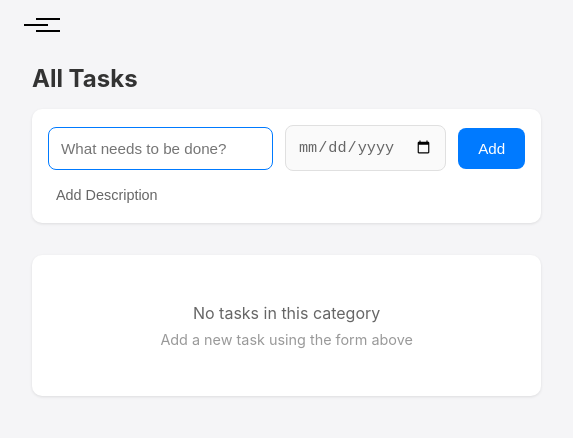
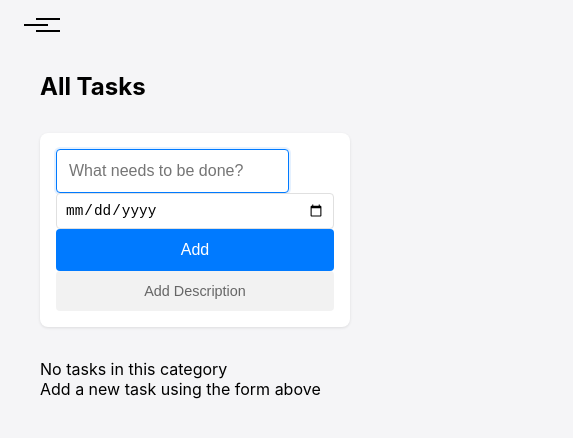
Before and after one commit to richard-test-account/todo, a React (Create React App) app: page / in a window 390 px wide. Shown: the top 438 px of the page, 573 px wide, since content can reach past the window. Built offline with nearby package versions, Linux system fonts and the light colour scheme.

Commit message:
style: improve mobile form layout and responsiveness

```diff
--- a/src/components/CategoryView.css
+++ b/src/components/CategoryView.css
@@ -1,6 +1,7 @@
 .category-view {
   max-width: 800px;
   margin: 0 auto;
+  padding: 1rem;
 }
 
 .category-header {
@@ -10,52 +11,66 @@
 .category-title {
   display: flex;
   align-items: center;
-  gap: 8px;
-  margin: 0 0 1rem;
+  gap: 0.75rem;
+  margin: 0 0 2rem 0;
   font-size: 1.5rem;
-  color: #333;
+  color: var(--text-primary);
 }
 
 .category-emoji {
-  font-size: 1.2em;
-  line-height: 1;
+  font-size: 1.5rem;
 }
 
 .todo-form {
-  background: white;
-  padding: 1rem;
-  border-radius: 10px;
+  background: var(--input-bg);
+  padding: 1.5rem;
+  border-radius: 8px;
+  margin-bottom: 2rem;
   box-shadow: 0 1px 3px rgba(0, 0, 0, 0.1);
-  margin-bottom: 1.5rem;
 }
 
-.input-group {
+.form-row {
   display: flex;
-  gap: 0.75rem;
-  align-items: center;
-  margin-bottom: 0.75rem;
+  gap: 0.5rem;
+  margin-bottom: 0.5rem;
 }
 
 .todo-input {
   flex: 1;
   padding: 0.75rem;
-  border: 1px solid #e0e0e0;
-  border-radius: 8px;
-  font-size: 0.95rem;
-  transition: all 0.2s ease;
-  background: #fafafa;
+  border: 1px solid var(--border-color);
+  border-radius: 4px;
+  font-size: 1rem;
+  background: var(--input-bg);
+  color: var(--text-primary);
 }
 
 .todo-input:focus {
   outline: none;
-  border-color: #007AFF;
-  background: white;
+  border-color: var(--primary-color);
+  box-shadow: 0 0 0 2px var(--primary-color-light);
+}
+
+.add-button {
+  padding: 0.75rem 1.5rem;
+  background: var(--primary-color);
+  color: white;
+  border: none;
+  border-radius: 4px;
+  font-size: 1rem;
+  cursor: pointer;
+  transition: background-color 0.2s ease;
+  white-space: nowrap;
+}
+
+.add-button:hover {
+  background: var(--primary-color-dark);
 }
 
 .form-actions {
   display: flex;
-  gap: 1rem;
-  margin-top: 0.5rem;
+  gap: 0.5rem;
+  flex-wrap: wrap;
   align-items: center;
 }
 
@@ -64,15 +79,33 @@
   border: none;
   color: var(--text-secondary);
   font-size: 0.9rem;
-  padding: 0.25rem 0.5rem;
+  padding: 0.5rem;
   cursor: pointer;
   border-radius: 4px;
   transition: all 0.2s ease;
+  white-space: nowrap;
 }
 
 .toggle-description-button:hover {
   background: var(--hover-color);
   color: var(--text-primary);
+}
+
+.date-input {
+  padding: 0.5rem;
+  border: 1px solid var(--border-color);
+  border-radius: 4px;
+  font-size: 0.9rem;
+  background: var(--input-bg);
+  color: var(--text-primary);
+  flex: 1;
+  min-width: 120px;
+}
+
+.date-input:focus {
+  outline: none;
+  border-color: var(--primary-color);
+  box-shadow: 0 0 0 2px var(--primary-color-light);
 }
 
 .description-input {
@@ -98,269 +131,209 @@
   background: #f5f5f5;
 }
 
-.date-input {
-  padding: 0.75rem;
-  border: 1px solid #e0e0e0;
-  border-radius: 8px;
-  font-size: 0.95rem;
-  color: #666;
-  min-width: 140px;
-  background: #fafafa;
-}
-
-.date-input:focus {
-  outline: none;
-  border-color: #007AFF;
-  background: white;
-}
-
-.add-button {
-  padding: 0.75rem 1.25rem;
-  background: #007AFF;
-  color: white;
-  border: none;
-  border-radius: 8px;
-  font-size: 0.95rem;
-  cursor: pointer;
-  transition: all 0.2s ease;
-  white-space: nowrap;
-  font-weight: 500;
-}
-
-.add-button:hover {
-  background: #0066cc;
-}
-
-.category-content {
-  background: white;
-  border-radius: 10px;
-  box-shadow: 0 1px 3px rgba(0, 0, 0, 0.1);
-  overflow: hidden;
-}
-
-.empty-state {
-  text-align: center;
-  padding: 3rem 1rem;
-  color: #666;
-}
-
-.empty-message {
-  font-size: 1rem;
-  margin-bottom: 0.5rem;
-  color: #666;
-}
-
-.empty-hint {
-  font-size: 0.9rem;
-  color: #999;
-}
-
-.todo-list {
-  list-style: none;
-  padding: 0;
-  margin: 0;
+.todos-list {
+  display: flex;
+  flex-direction: column;
+  gap: 0.5rem;
 }
 
 .todo-item {
-  border-bottom: 1px solid #f0f0f0;
+  background: white;
+  border-radius: 8px;
+  padding: 1rem;
+  box-shadow: 0 1px 3px rgba(0, 0, 0, 0.1);
   transition: all 0.2s ease;
 }
 
-.todo-item:last-child {
-  border-bottom: none;
-}
-
 .todo-item:hover {
-  background: #fafafa;
+  box-shadow: 0 2px 5px rgba(0, 0, 0, 0.15);
 }
 
 .todo-main {
   display: flex;
-  align-items: center;
-  padding: 0.875rem 1rem;
+  align-items: flex-start;
+  gap: 0.75rem;
+}
+
+.todo-checkbox {
+  margin-top: 0.25rem;
+  width: 18px;
+  height: 18px;
+  cursor: pointer;
 }
 
 .todo-content {
   flex: 1;
   display: flex;
-  align-items: center;
-  gap: 0.5rem;
+  flex-direction: column;
+  gap: 0.25rem;
 }
 
-.todo-checkbox {
-  margin-right: 0.75rem;
-  width: 18px;
-  height: 18px;
+.todo-text {
+  font-size: 1rem;
+  color: var(--text-primary);
+  word-break: break-word;
+}
+
+.todo-date {
+  font-size: 0.85rem;
+  color: var(--text-secondary);
+}
+
+.todo-actions {
+  display: flex;
+  gap: 0.5rem;
+  align-items: center;
+}
+
+.edit-button,
+.delete-button {
+  background: none;
+  border: none;
+  padding: 0.25rem;
   cursor: pointer;
+  color: var(--text-secondary);
+  font-size: 1rem;
+  line-height: 1;
   border-radius: 4px;
-  border: 1px solid #ccc;
-  appearance: none;
-  -webkit-appearance: none;
-  background: white;
   transition: all 0.2s ease;
 }
 
-.todo-checkbox:checked {
-  background: #007AFF;
-  border-color: #007AFF;
-  position: relative;
+.edit-button:hover {
+  color: var(--edit-color);
+  background: var(--hover-color);
 }
 
-.todo-checkbox:checked::after {
-  content: '✓';
-  position: absolute;
-  color: white;
-  font-size: 12px;
-  top: 50%;
-  left: 50%;
-  transform: translate(-50%, -50%);
-}
-
-.todo-text {
-  font-size: 0.95rem;
-  color: #333;
-  line-height: 1.4;
-}
-
-.todo-item.completed .todo-text {
-  color: #999;
-  text-decoration: line-through;
-}
-
-.expand-button {
-  background: none;
-  border: none;
-  color: #999;
-  font-size: 0.8rem;
-  cursor: pointer;
-  padding: 0.25rem;
-  transition: all 0.2s ease;
-  line-height: 1;
-}
-
-.expand-button:hover {
-  color: #666;
+.delete-button:hover {
+  color: var(--delete-color);
+  background: var(--hover-color);
 }
 
 .todo-description {
-  padding: 0.75rem 1rem 1rem 3.25rem;
-  border-top: 1px solid #f0f0f0;
+  margin-top: 0.75rem;
+  padding-top: 0.75rem;
+  border-top: 1px solid var(--border-color);
   font-size: 0.9rem;
-  color: #666;
+  color: var(--text-secondary);
   line-height: 1.5;
 }
 
 .todo-description p {
-  margin: 0 0 0.75rem 0;
+  margin: 0 0 0.5rem 0;
 }
 
 .todo-description p:last-child {
   margin-bottom: 0;
 }
 
-.todo-description ul,
-.todo-description ol {
-  margin: 0.5rem 0;
-  padding-left: 1.5rem;
-}
-
-.todo-description code {
-  background: #f5f5f7;
-  padding: 0.2em 0.4em;
-  border-radius: 3px;
-  font-family: monospace;
-  font-size: 0.9em;
-}
-
-.todo-description pre {
-  background: #f5f5f7;
-  padding: 1rem;
-  border-radius: 6px;
-  overflow-x: auto;
-  margin: 0.75rem 0;
-}
-
-.todo-description pre code {
-  background: none;
-  padding: 0;
-}
-
-.todo-date {
-  margin: 0 0.75rem;
-  padding: 0.5rem;
-  border: 1px solid #e0e0e0;
-  border-radius: 6px;
-  font-size: 0.9rem;
-  color: #666;
-  background: #fafafa;
-}
-
-.todo-date:focus {
-  outline: none;
-  border-color: #007AFF;
-  background: white;
-}
-
-.delete-button {
-  background: none;
-  border: none;
-  color: #999;
-  font-size: 1.25rem;
-  cursor: pointer;
-  padding: 0 0.5rem;
-  opacity: 0;
-  transition: all 0.2s ease;
-  line-height: 1;
-}
-
-.todo-item:hover .delete-button {
-  opacity: 1;
-}
-
-.delete-button:hover {
-  color: #dc3545;
+.todo-item.completed .todo-text {
+  text-decoration: line-through;
+  color: var(--completed-text);
 }
 
 .todo-edit {
   display: flex;
   flex-direction: column;
-  gap: 8px;
-  padding: 8px;
-  background: white;
-  border-radius: 8px;
-  box-shadow: 0 2px 4px rgba(0, 0, 0, 0.1);
+  gap: 0.5rem;
 }
 
-.todo-edit-actions {
+.edit-input {
+  width: 100%;
+  padding: 0.75rem;
+  border: 1px solid var(--border-color);
+  border-radius: 4px;
+  font-size: 1rem;
+  background: var(--input-bg);
+  color: var(--text-primary);
+}
+
+.edit-input:focus {
+  outline: none;
+  border-color: var(--primary-color);
+  box-shadow: 0 0 0 2px var(--primary-color-light);
+}
+
+.edit-actions {
   display: flex;
-  gap: 8px;
+  gap: 0.5rem;
   justify-content: flex-end;
 }
 
-.save-button {
-  padding: 6px 12px;
-  background: #007AFF;
-  color: white;
+.save-button,
+.cancel-button {
+  padding: 0.5rem 1rem;
   border: none;
   border-radius: 4px;
+  font-size: 0.9rem;
   cursor: pointer;
-  font-size: 14px;
+  transition: background-color 0.2s ease;
+}
+
+.save-button {
+  background: var(--primary-color);
+  color: white;
 }
 
 .save-button:hover {
-  background: #0056b3;
+  background: var(--primary-color-dark);
 }
 
 .cancel-button {
-  padding: 6px 12px;
-  background: #f0f0f0;
-  color: #333;
-  border: none;
-  border-radius: 4px;
-  cursor: pointer;
-  font-size: 14px;
+  background: var(--hover-color);
+  color: var(--text-secondary);
 }
 
 .cancel-button:hover {
-  background: #e0e0e0;
+  background: var(--border-color);
 }
+
+@media (max-width: 768px) {
+  .category-view {
+    padding: 0.5rem;
+  }
+
+  .todo-form {
+    padding: 1rem;
+    margin-bottom: 1.5rem;
+  }
+
+  .form-row {
+    flex-direction: column;
+    gap: 0.5rem;
+  }
+
+  .add-button {
+    width: 100%;
+  }
+
+  .form-actions {
+    flex-direction: column;
+    align-items: stretch;
+  }
+
+  .toggle-description-button {
+    width: 100%;
+    text-align: center;
+    padding: 0.75rem;
+    background: var(--hover-color);
+  }
+
+  .date-input {
+    width: 100%;
+  }
+
+  .todo-main {
+    flex-wrap: wrap;
+  }
+
+  .todo-actions {
+    width: 100%;
+    justify-content: flex-end;
+    margin-top: 0.5rem;
+  }
+
+  .edit-button,
+  .delete-button {
+    padding: 0.5rem;
+  }
+}
```
